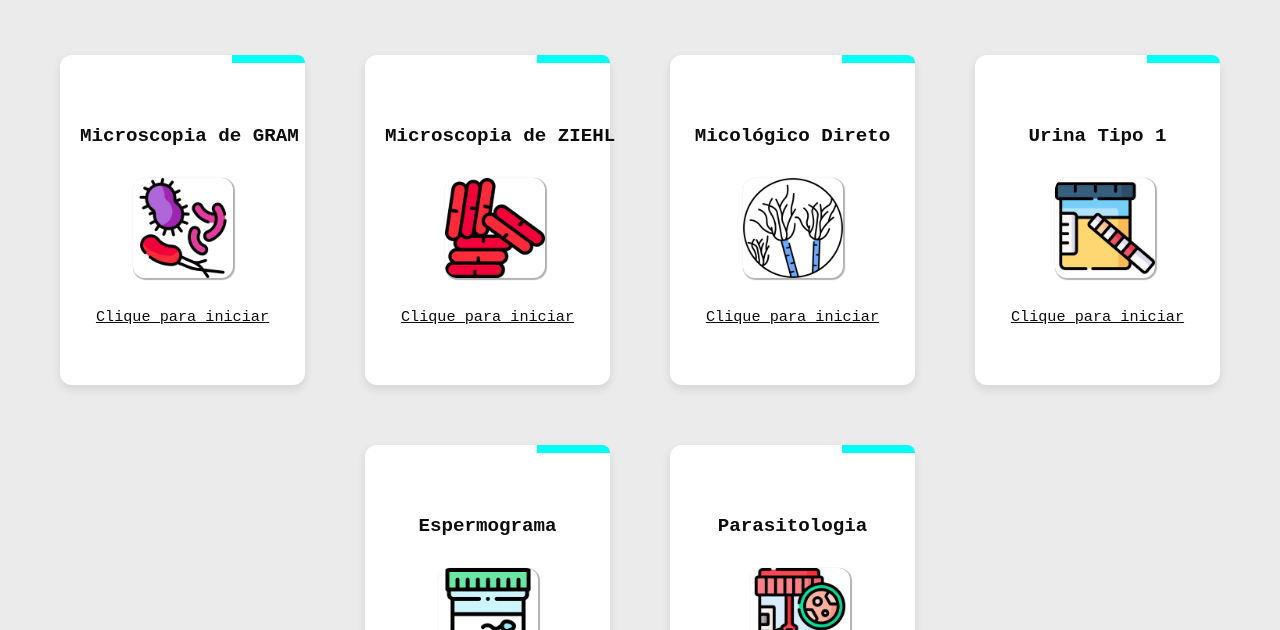
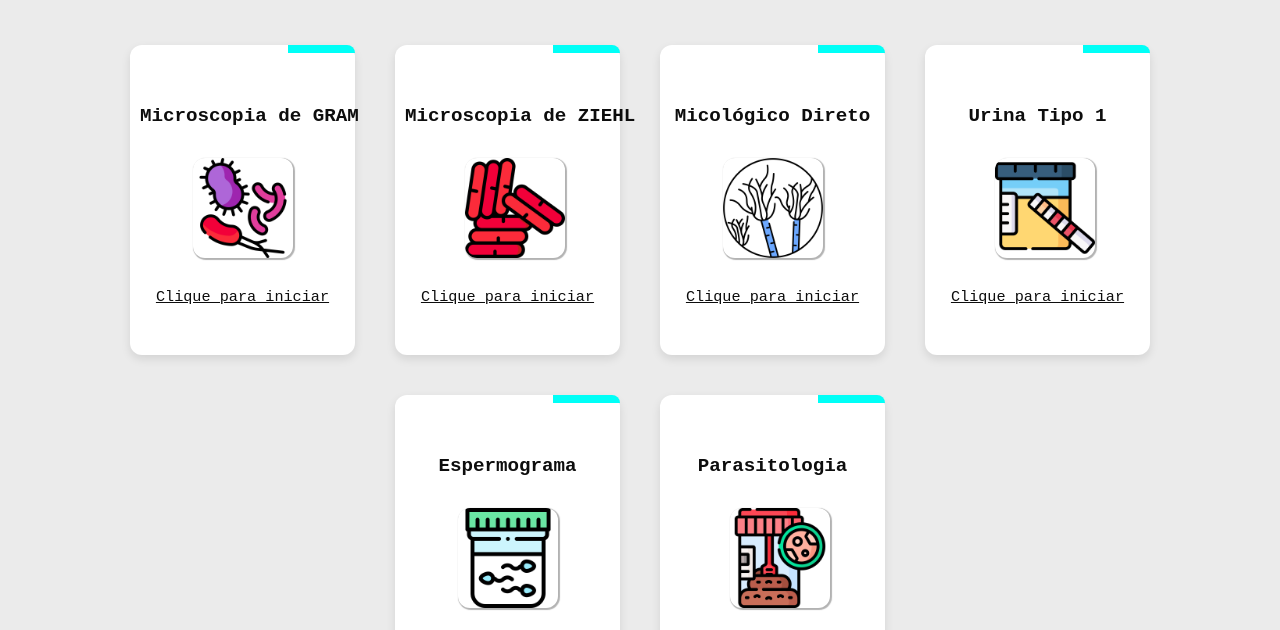
Before and after one commit to desenvolvedorMC/forLaudos, a plain HTML site: page index.html in a window 1280 px wide. Shown: the part 170-800 px from the top of the page. Drawn offline with Linux system fonts and the light colour scheme.

Commit message:
Update index.html

```diff
--- a/index.html
+++ b/index.html
@@ -95,6 +95,9 @@
       color: #ffffff;
       box-shadow: 0px 2px 1px rgba(0, 0, 0, 0.6); }
 
+    #politica { color: #ffffff; }
+    #politica:hover { color: #00FFF7; }
+
     .color1 { color: #00FFF7; }
     .color2 { color: #ffffff; }
 
@@ -104,7 +107,7 @@
       justify-content: center;
       padding: 40px 20px;
       gap: 20px;
-      margin-bottom: -80px; }
+      margin-bottom: -80px;}
 
     .card {
       background-color: white;
@@ -112,8 +115,8 @@
       height: 290px;
       border-radius: 12px;
       box-shadow: 0 4px 10px rgba(0, 0, 0, 0.1);
-      padding: 20px;
-      margin: 20px;
+      padding: 10px;
+      margin: 10px;
       transition: transform 0.3s ease, box-shadow 0.3s ease;
       position: relative;
       text-align: center; }
@@ -154,7 +157,6 @@
       margin-bottom: -100px;}
 
     #email { color: #777777; }
-    #politica { color: #ffffff; }
     #links {color: #0d0d0d; }
     @media (max-width: 600px) {.card {width: 90%;}}
 
```
